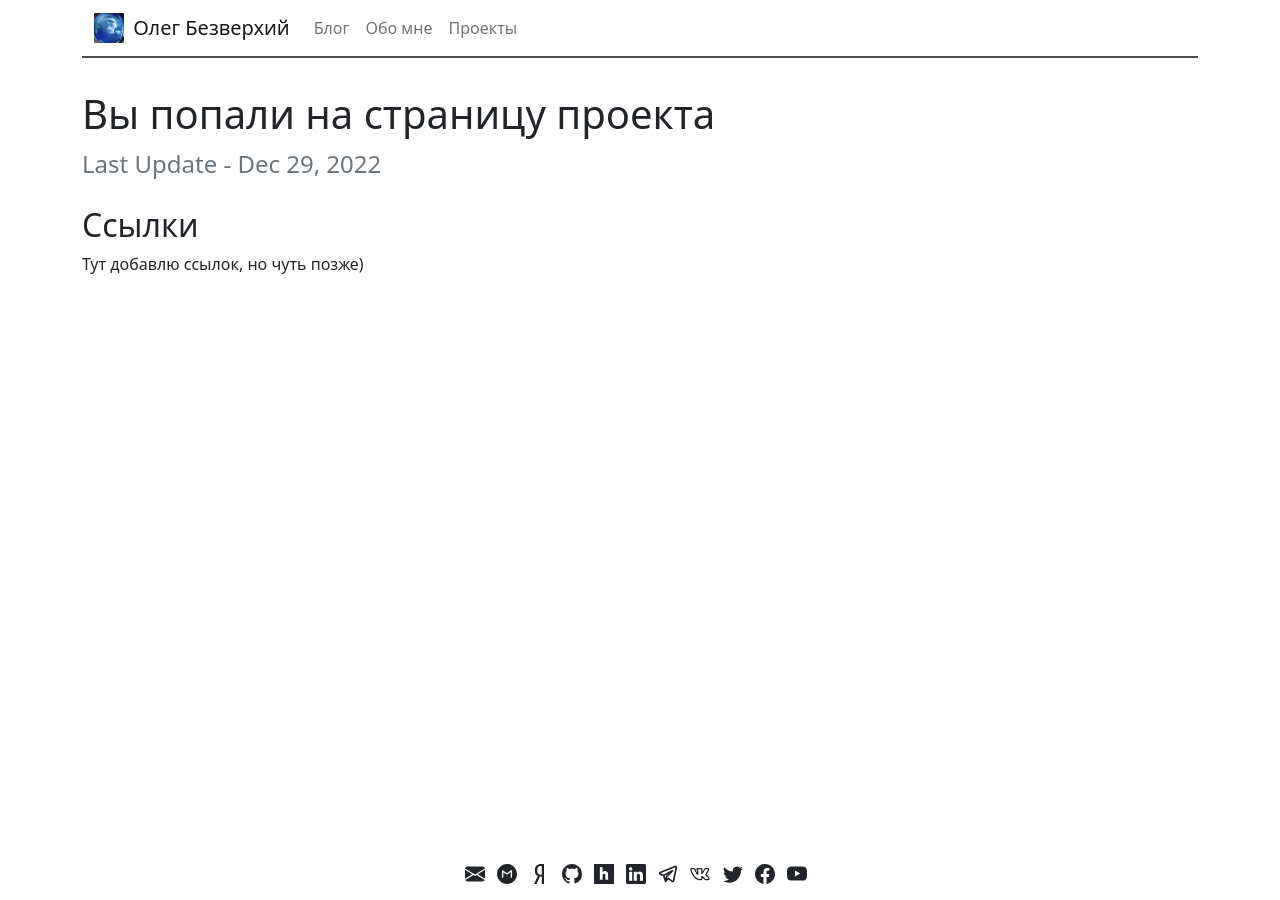
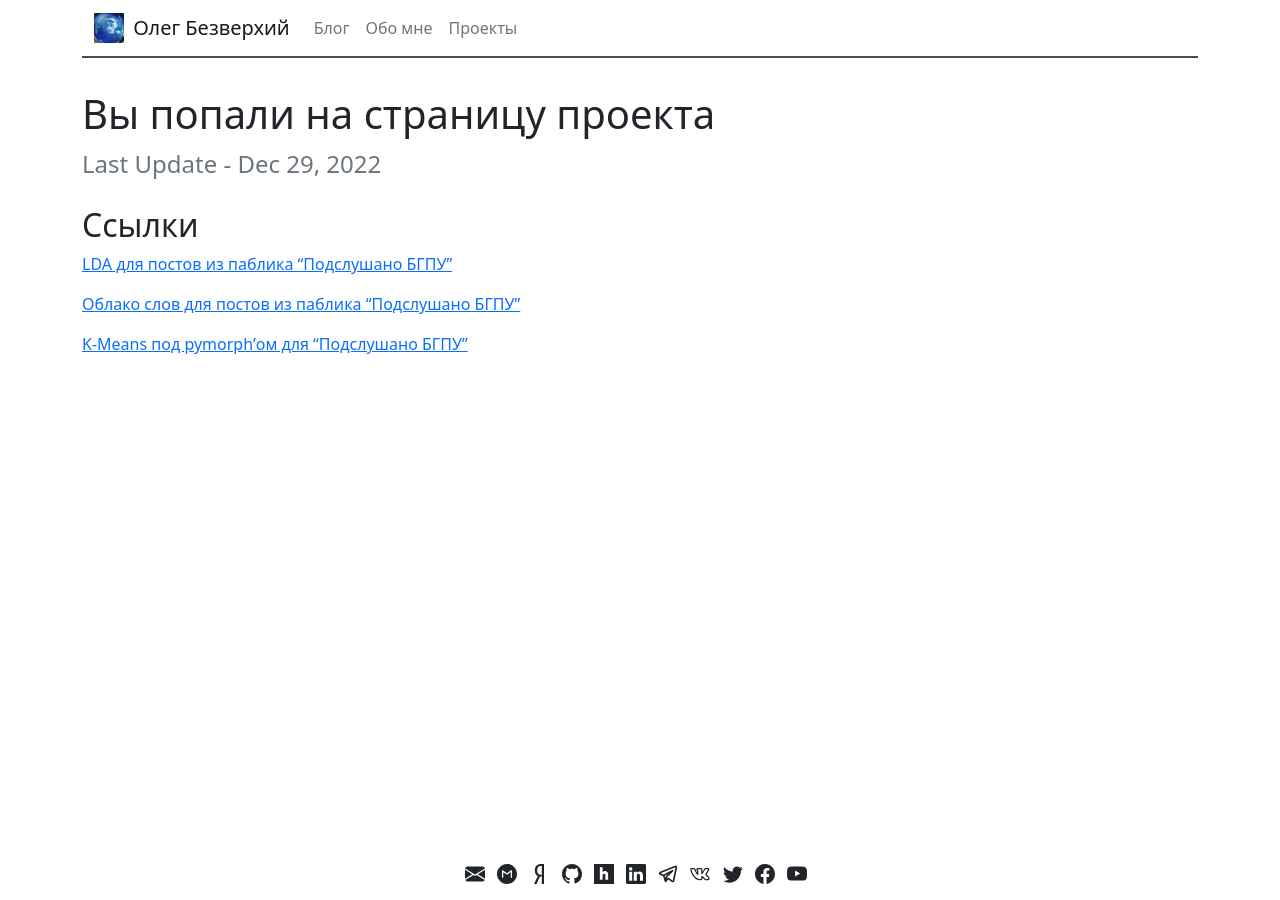
Before and after one commit to OlegBezverhii/olegbezverhii.github.io, a Jekyll site: the page built from magistratura/bgpu/index.html, in a window 1280 px wide. Built offline with Jekyll 4.4.1, drawn with Linux system fonts in a browser that asks for light colours.

Commit message:
Update index.html

```diff
--- a/magistratura/bgpu/index.html
+++ b/magistratura/bgpu/index.html
@@ -7,8 +7,9 @@ layout: default
 	<span class="fs-4 text-muted">Last Update - Dec 29, 2022</span>
 		<div class="mt-4">
 			<h2 id="вступление">Ссылки</h2>
-			<p>
-				Тут добавлю ссылок, но чуть позже)
-			</p>
+
+			<p><a href="http://olegbezverhii.github.io/magistratura/bgpu/lda.html">LDA для постов из паблика “Подслушано БГПУ”</a></p>
+			<p><a href="http://olegbezverhii.github.io/magistratura/bgpu/bgpu.html">Облако слов для постов из паблика “Подслушано БГПУ”</a></p>
+			<p><a href="http://olegbezverhii.github.io/magistratura/bgpu/podsl.html">K-Means под pymorph’ом для “Подслушано БГПУ”</a></p>
 		</div>
 </div>
```
